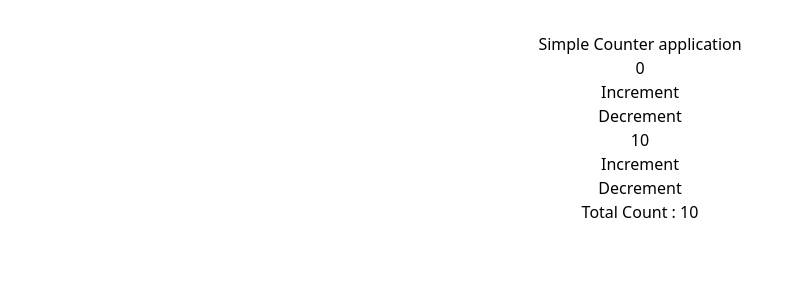
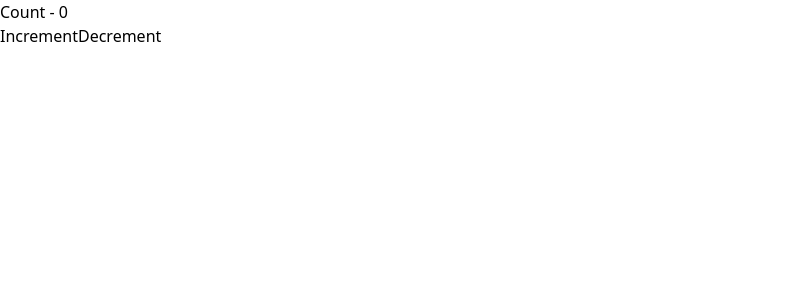
Before and after one commit to princemahmood117/redux, a React (Vite) app in the folder redux-beginning/: page / in a window 1280 px wide. Shown: the top 300 px of the page, without its empty margins (0-804 px from the left). Built offline with nearby package versions, Linux system fonts and the light colour scheme.

Commit message:
useReducer used

```diff
--- a/redux-beginning/src/App.jsx
+++ b/redux-beginning/src/App.jsx
@@ -1,75 +1,97 @@
-import { useState } from "react";
-import "./App.css";
-import Counter from "./components/Counter";
-import Stats from "./components/Stats";
+import { useReducer } from "react";
+// import Counter from "./components/Counter";
+// import Stats from "./components/Stats";
 
-const initialCounters = [
-  {
-    id: 1,
-    value: 0,
-  },
-  {
-    id: 2,
-    value: 10,
-  },
+// const initialCounters = [
+//   {
+//     id: 1,
+//     value: 0,
+//   },
+//   {
+//     id: 2,
+//     value: 10,
+//   },
 
-];
+// ];
+
+const initialState = 0;
+
+const reducer = (state, action) => {
+  switch (action) {
+    case "increment":
+      return state + 1;
+    case "decrement":
+      return state - 1;
+    default:
+      return state;
+  }
+};
 
 function App() {
-  const [counters, setCounters] = useState(initialCounters);
+  const [count,dispatch] = useReducer(reducer, initialState);
 
+  // const [counters, setCounters] = useState(initialCounters);
 
-  // to convert an array into a single value, we use reduce
+  // // to convert an array into a single value, we use reduce
 
-  const totalCount = counters.reduce((sum,current)=> sum+current.value,0 )
+  // const totalCount = counters.reduce((sum,current)=> sum+current.value,0 )
 
-  const handleIncrement = (counterId) => {
+  // const handleIncrement = (counterId) => {
 
-    const updatedCounters = counters.map(counter => {
-      if(counter.id === counter.id) {
-        return {
-          ...counter,
-          value : counter.value + 1
-        }
-      }
-      else {
-        return counter
-      }
-    })
-    setCounters(updatedCounters)
-  }
+  //   const updatedCounters = counters.map(counter => {
+  //     if(counter.id === counterId) {
+  //       return {
+  //         ...counter,
+  //         value : counter.value + 1
+  //       }
+  //     }
+  //     else {
+  //       return counter
+  //     }
+  //   })
+  //   setCounters(updatedCounters)
+  // }
 
-
-  const handleDecrement = (counterId) => {
-    const updatedCounters = counters.map(counter => {
-      if(counter.id === counter.id) {
-        return {
-          ...counter,
-          value : counter.value - 1
-        }
-      }
-      else {
-        return counter
-      }
-    })
-    setCounters(updatedCounters)
-  }
+  // const handleDecrement = (counterId) => {
+  //   const updatedCounters = counters.map(counter => {
+  //     if(counter.id === counterId) {
+  //       return {
+  //         ...counter,
+  //         value : counter.value - 1
+  //       }
+  //     }
+  //     else {
+  //       return counter
+  //     }
+  //   })
+  //   setCounters(updatedCounters)
+  // }
 
   return (
-    <div className="h-screen p-10 bg-gray-100 text-slate-700">
-      <h1 className="max-w-md mx-auto text-center text-2xl font-bold">
-        Simple Counter application
-      </h1>
+    // <div className="h-screen p-10 bg-gray-100 text-slate-700">
+    //   <h1 className="max-w-md mx-auto text-center text-2xl font-bold">
+    //     Simple Counter application
+    //   </h1>
 
-      <div className="max-w-md mx-auto mt-10 space-y-5">
-        {/* <Counter></Counter>
-        <Counter></Counter> */}
+    //   <div className="max-w-md mx-auto mt-10 space-y-5">
+    //     {/* <Counter></Counter>
+    //     <Counter></Counter> */}
 
-        {
-          counters.map(counter => <Counter key={counter.id} count={counter.value} onIncrement={()=> handleIncrement(counter.id)} onDecrement={()=> handleDecrement(counter.id)}></Counter>)
-        }
-        <Stats totalCount={totalCount}></Stats>
-      </div>
+    //     {
+    //       counters.map(counter => <Counter key={counter.id} count={counter.value} onIncrement={()=> handleIncrement(counter.id)} onDecrement={()=> handleDecrement(counter.id)}></Counter>)
+    //     }
+    //     <Stats totalCount={totalCount}></Stats>
+    //   </div>
+    // </div>
+
+    <div>
+      <div>Count - {count}</div>
+      <button onClick={()=> dispatch('increment')} className="btn border p-2" type="button">
+        Increment
+      </button>
+      <button onClick={()=> dispatch('decrement')} className="btn border p-2" type="button">
+        Decrement
+      </button>
     </div>
   );
 }
--- a/redux-beginning/src/components/Button.jsx
+++ b/redux-beginning/src/components/Button.jsx
@@ -1,3 +1,4 @@
+// eslint-disable-next-line react/prop-types
 const Button = ({ children, type, handler }) => {
   const style =
     type === "danger"
--- a/redux-beginning/src/components/Count.jsx
+++ b/redux-beginning/src/components/Count.jsx
@@ -1,4 +1,5 @@
 
+// eslint-disable-next-line react/prop-types
 const Count = ({count}) => {
     return (
         <div className="text-2xl font-semibold">
--- a/redux-beginning/src/components/Counter.jsx
+++ b/redux-beginning/src/components/Counter.jsx
@@ -2,6 +2,7 @@
 import Count from "./Count";
 import Button from "./Button";
 
+// eslint-disable-next-line react/prop-types
 const Counter = ({count,onIncrement,onDecrement}) => {
 
     // const [count,setCount] = useState(0)
--- a/redux-beginning/src/components/Stats.jsx
+++ b/redux-beginning/src/components/Stats.jsx
@@ -1,4 +1,5 @@
 
+// eslint-disable-next-line react/prop-types
 const Stats = ({totalCount}) => {
     return (
         <div className="p-4 h-40 flex flex-col items-center justify-center space-y-5 bg-white rounded shadow">
```
Also changed, not shown: redux-beginning/example.html (added, +22 -0 lines).
